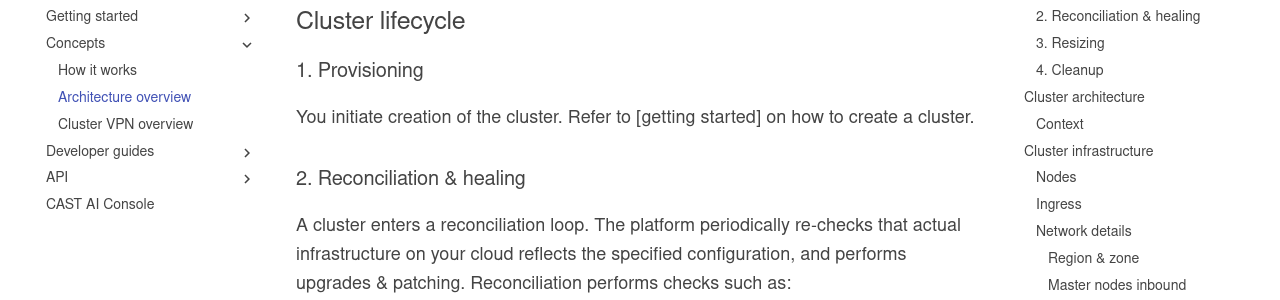
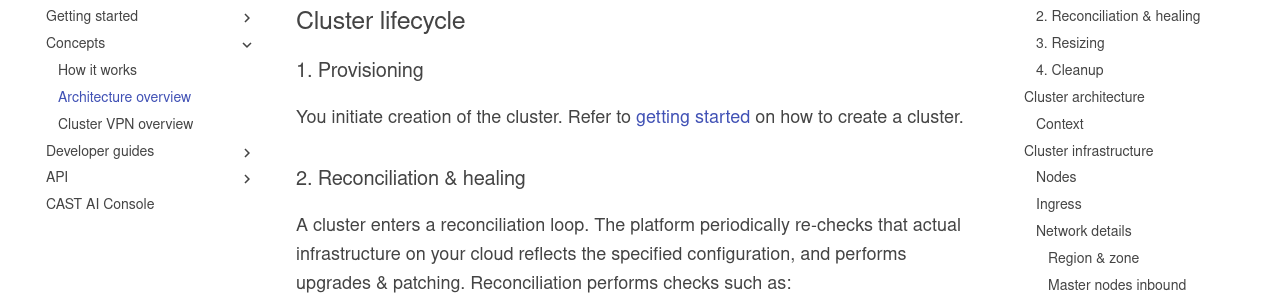
Before and after one commit to castai/docs, an MkDocs documentation site: the page built from docs/concepts/architecture-overview.md, in a window 1280 px wide and 900 px high. Shown: the part 174-474 px from the top of the window. Built offline with MkDocs 1.6.1 and Material for MkDocs 9.7.7, drawn with Linux system fonts in a browser that asks for light colours; some web fonts are replaced; part of the change alters nothing that is shown.

```diff
--- a/docs/concepts/architecture-overview.md
+++ b/docs/concepts/architecture-overview.md
@@ -1,7 +1,7 @@
 ## Cluster lifecycle
 ### 1. Provisioning
 
-You initiate creation of the cluster. Refer to [getting started] on how to create a cluster.
+You initiate creation of the cluster. Refer to [getting started](https://github.com/v1dm45/docs/blob/main/docs/getting-started.md) on how to create a cluster.
 
 
 ### 2. Reconciliation & healing
```
